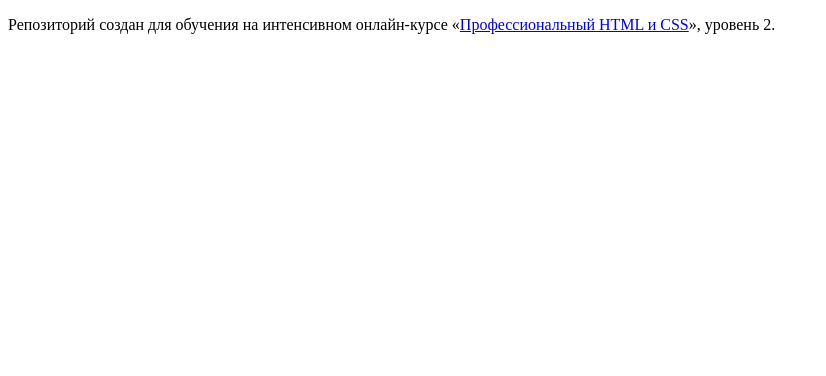
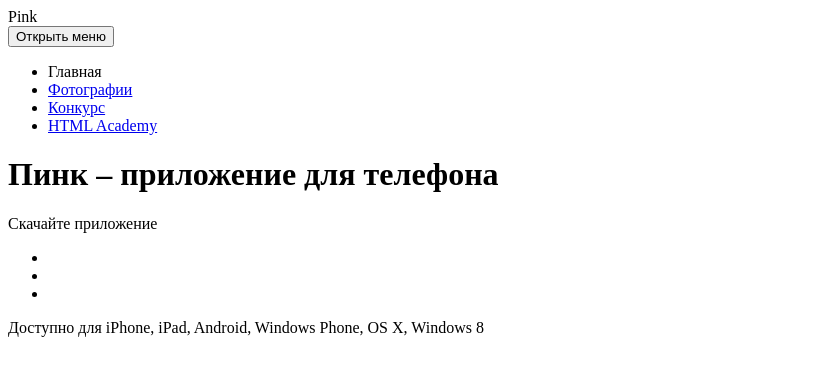
Before and after one commit to JuliaTsapova/pink, a website: page source/index.html in a window 1280 px wide. Shown: the whole page, without its empty margins (0-826 px from the left). Drawn offline with Linux system fonts and the light colour scheme.

Commit message:
Разметка первого блока по БЭМ

```diff
--- a/source/index.html
+++ b/source/index.html
@@ -5,8 +5,39 @@
       <title>HTML Academy: Пинк</title>
     </head>
     <body>
-
-    <p>Репозиторий создан для обучения на интенсивном онлайн‑курсе «<a href="https://htmlacademy.ru/intensive/adaptive">Профессиональный HTML и CSS</a>», уровень 2.</p>
-
+        <header class="page-header">
+            <nav class="main-nav">
+                <div class="main-nav__logo">Pink</div>
+                <button class="main-nav__toggle" type="button">Открыть меню</button>
+                <ul class="main-nav__list site-list">
+                    <li class="site-list__item">
+                        <a>Главная</a>
+                    </li>
+                    <li class="site-list__item">
+                        <a href="photo.html">Фотографии</a>
+                    </li>
+                    <li class="site-list__item">
+                        <a href="form.html">Конкурс</a>
+                    </li>
+                    <li class="site-list__item">
+                        <a href="#">HTML Academy</a>
+                    </li>
+                </ul>
+            </nav>
+        </header>
+        <main class="page-main">
+            <h1 class="visually-hidden">Пинк – приложение для телефона</h1>
+            <section class="download">
+                <a class="download-link">Скачайте приложение</a>
+                <ul class="download-list">
+                    <li class="download-list__item"></li>
+                    <li class="download-list__item"></li>
+                    <li class="download-list__item"></li>
+                </ul>
+                <p class="download-description">
+                    Доступно для iPhone, iPad, Android, Windows Phone, OS X, Windows 8
+                </p>
+            </section>
+        </main>
     </body>
 </html>
```
Lines whose indentation alone changed are shown as unchanged.
